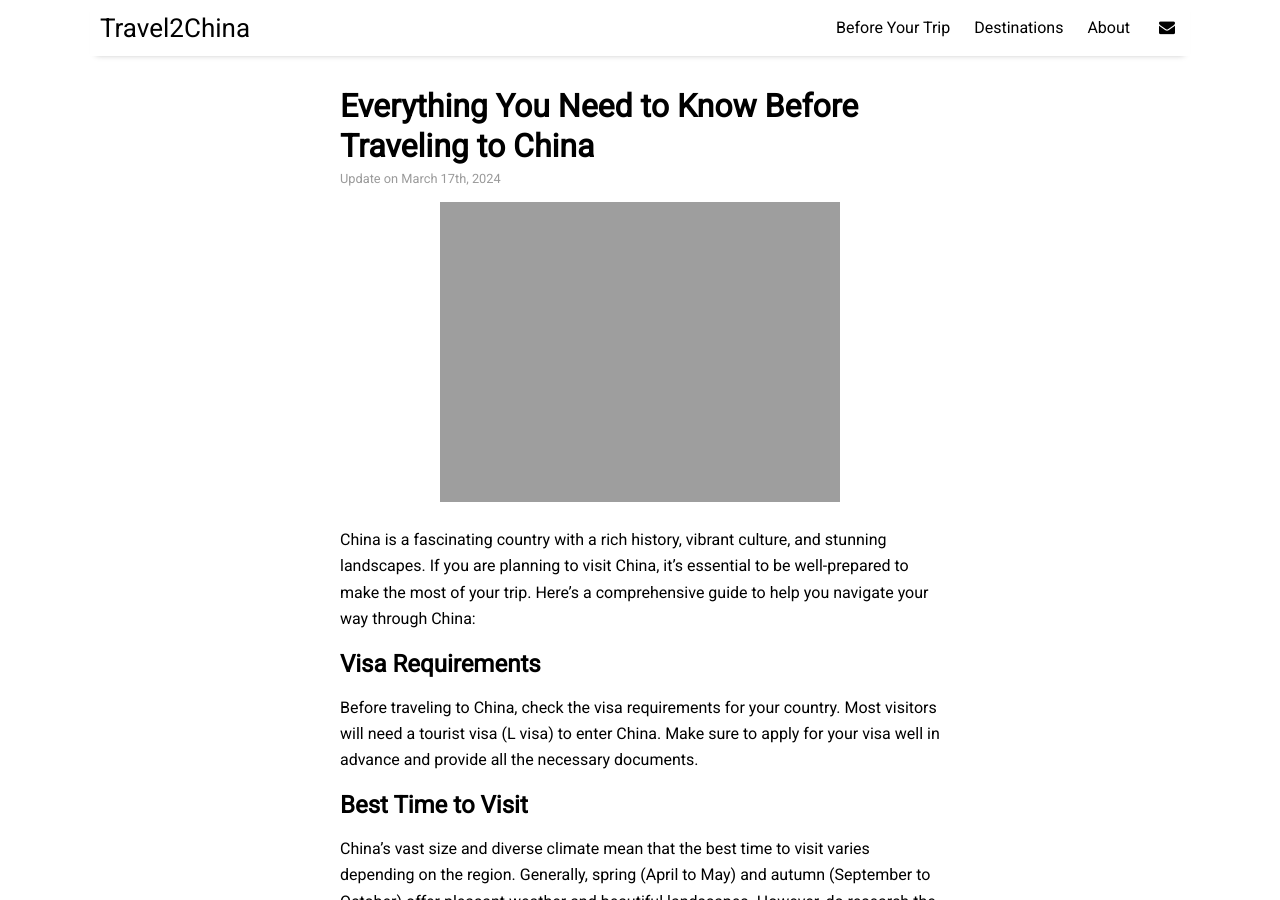
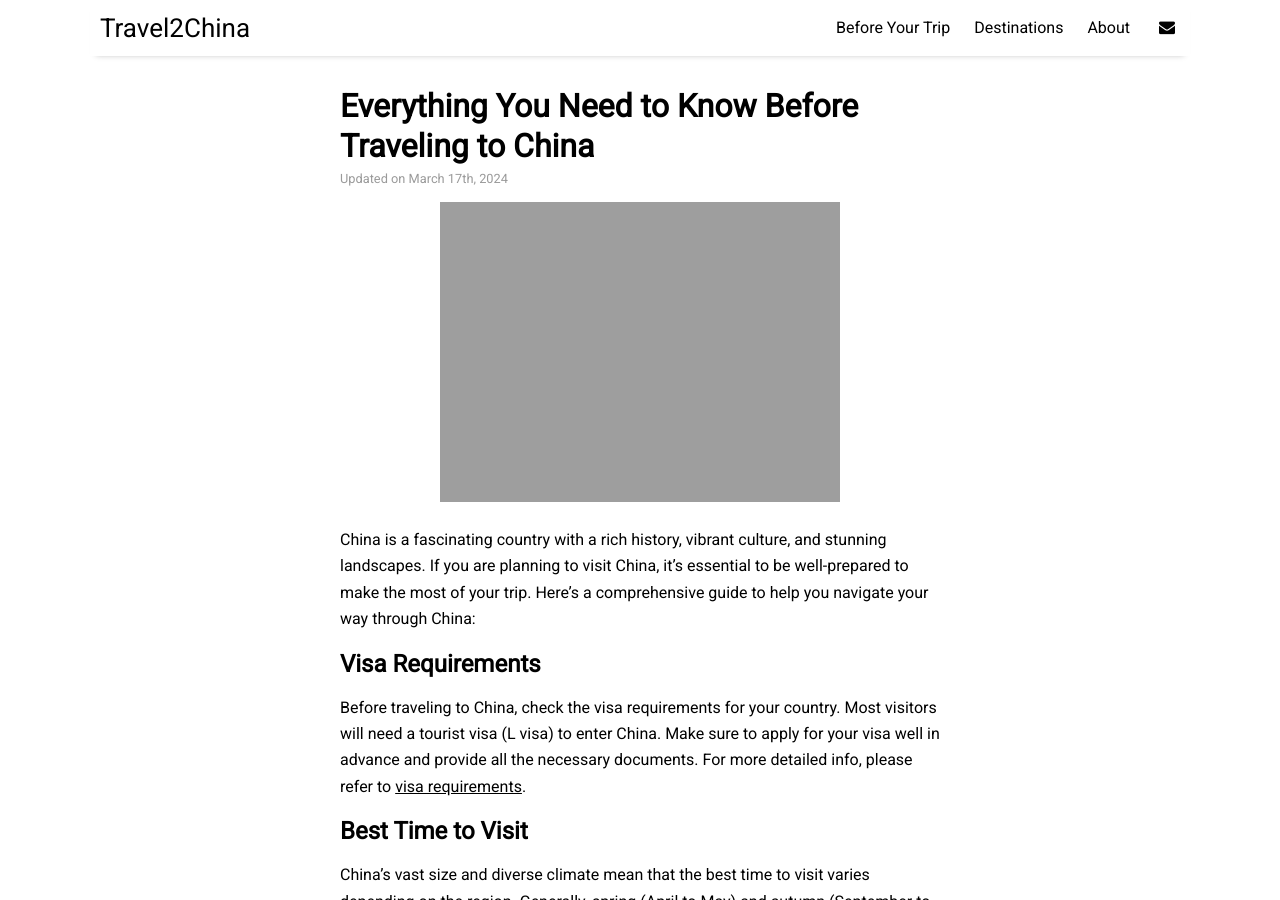
Before and after one commit to travel2china/travel2china.github.io, a Jekyll site: the page built from _posts/2024-03-17-everything.md, in a window 1280 px wide and 900 px high. Built offline with Jekyll 4.4.1, drawn with Linux system fonts in a browser that asks for light colours; nearby versions of some CDN libraries.

Commit message:
add visa policy

```diff
--- a/_data/settings.yml
+++ b/_data/settings.yml
@@ -25,4 +25,4 @@ sharing_button_prompt: 'Feel free to share!'
 
 # related_posts: 'You may also enjoy...'
 
-post_date_prefix: 'Update on'
+post_date_prefix: 'Updated on'
--- a/_posts/2024-03-17-everything.md
+++ b/_posts/2024-03-17-everything.md
@@ -3,12 +3,13 @@ layout: post
 title: "Everything You Need to Know Before Traveling to China"
 categories: before
 image: beihai.jpg
+date: 2024-03-17
 ---
 China is a fascinating country with a rich history, vibrant culture, and stunning landscapes. If you are planning to visit China, it's essential to be well-prepared to make the most of your trip. Here's a comprehensive guide to help you navigate your way through China:
 
 ## Visa Requirements
 
-Before traveling to China, check the visa requirements for your country. Most visitors will need a tourist visa (L visa) to enter China. Make sure to apply for your visa well in advance and provide all the necessary documents.
+Before traveling to China, check the visa requirements for your country. Most visitors will need a tourist visa (L visa) to enter China. Make sure to apply for your visa well in advance and provide all the necessary documents. For more detailed info, please refer to [visa requirements](../pages/visa).
 
 ## Best Time to Visit
 
```
Also changed, not shown: pages/visa.md (added, +47 -0 lines), travel2china.gemspec.
